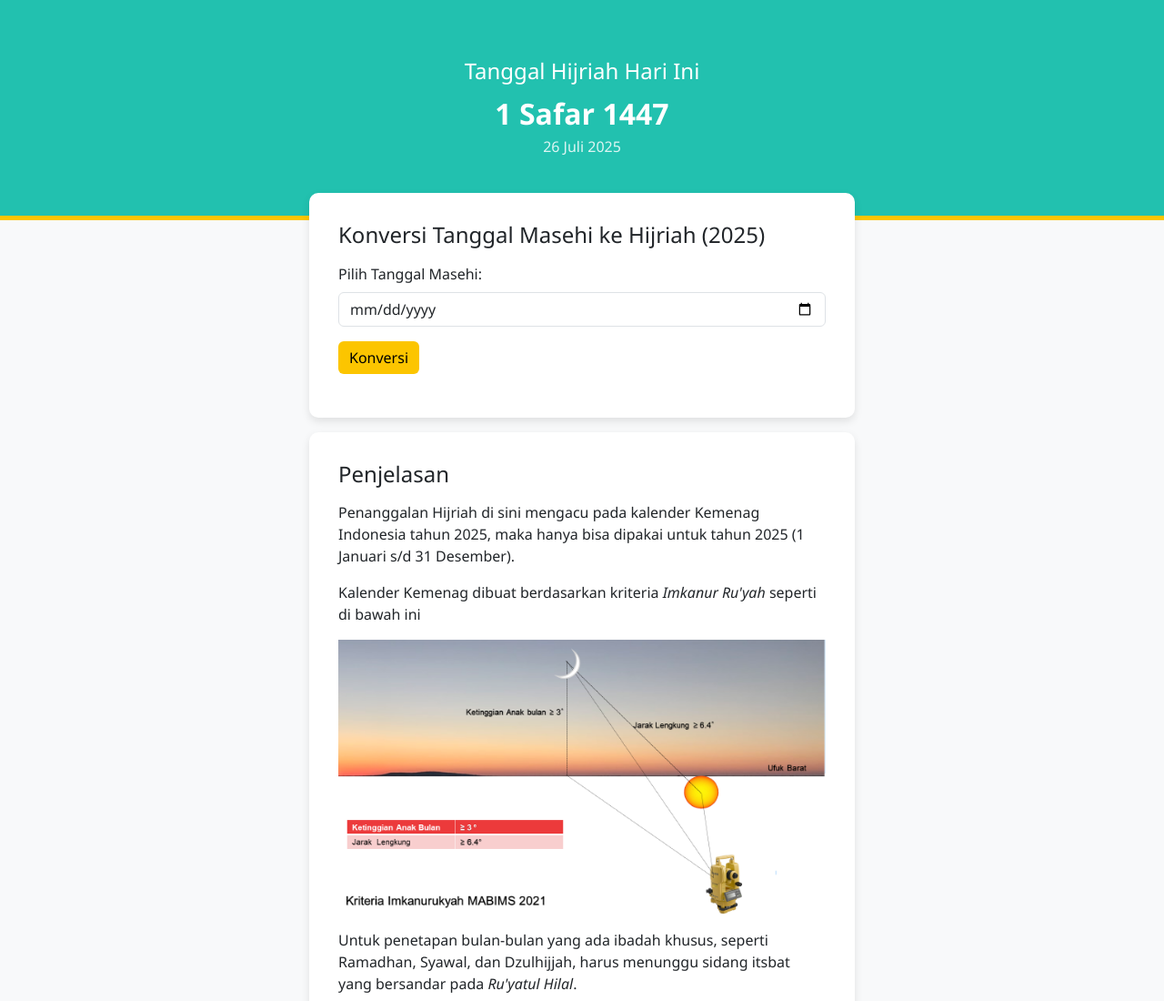
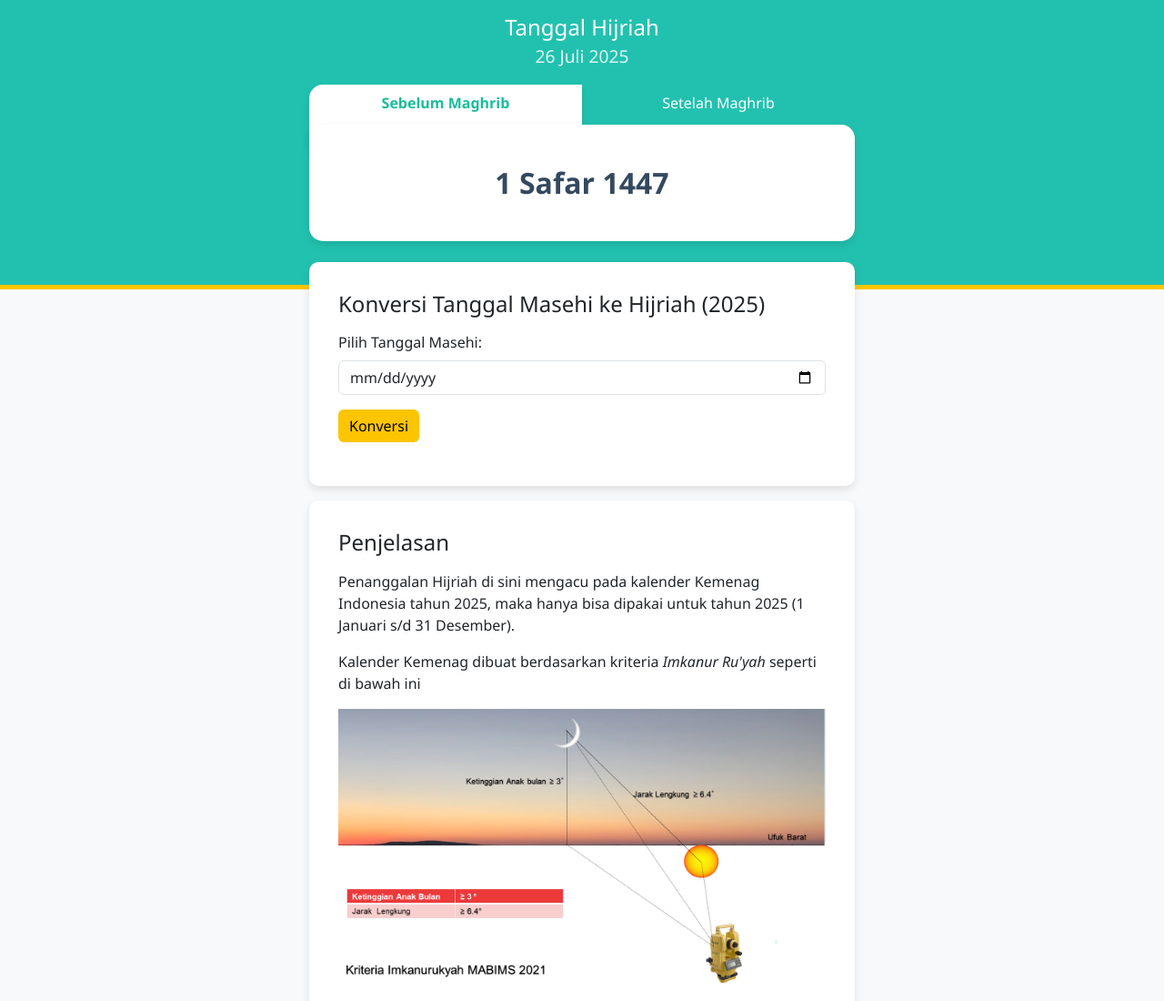
Before and after one commit to PijarAdiluhung/labs, a plain HTML site: page hijri-date/index.html in a window 1280 px wide. Shown: the top 1100 px of the page at 91% size. Drawn offline with nearby package versions, Linux system fonts and the light colour scheme.

Commit message:
added a before and after sunset function

```diff
--- a/hijri-date/index.html
+++ b/hijri-date/index.html
@@ -6,6 +6,7 @@
     <meta name="viewport" content="width=device-width, initial-scale=1">
     <title>Konverter Kalender Hijriah</title>
     <link href="https://cdn.jsdelivr.net/npm/bootstrap@5.3.2/dist/css/bootstrap.min.css" rel="stylesheet">
+    <link href="https://cdn.jsdelivr.net/npm/bootstrap-icons@1.11.1/font/bootstrap-icons.css" rel="stylesheet">
     <link rel="stylesheet" href="style.css">
     <link rel="apple-touch-icon" sizes="180x180" href="../favicons/apple-touch-icon.png">
     <link rel="icon" type="image/png" sizes="32x32" href="../favicons/favicon-32x32.png">
@@ -15,9 +16,18 @@
 
 <body>
     <div class="header text-center">
-        <h4>Tanggal Hijriah Hari Ini</h4>
-        <div class="current-date" id="hijriToday">Memuat...</div>
+        <h4>Tanggal Hijriah</h4>
         <div class="sub-date" id="gregToday">Memuat...</div>
+        <div class="d-flex flex-column align-items-center justify-content-center">
+            <div class="d-flex justify-content-center w-100 mx-auto mt-3" style="max-width: 600px; margin-bottom: 2rem;">
+                <button class="tab-button active active-before-maghrib" id="tabSebelumMaghrib">Sebelum Maghrib</button>
+                <button class="tab-button inactive-after-maghrib" id="tabSetelahMaghrib">Setelah Maghrib</button>
+            </div>
+            <div class="date-display-card">
+                <div class="fs-2 fw-bold" id="hijriToday">Memuat...</div>
+            </div>
+        </div>
+
     </div>
 
     <div class="container converter-section">
@@ -53,7 +63,7 @@
         <p>© 2025 - Pijar Adiluhung</p>
     </div>
 
-    <script src="script.js"></script>
+    <script src="script.js?v=0726.01"></script>
 </body>
 
 </html>
--- a/hijri-date/script.js
+++ b/hijri-date/script.js
@@ -1,8 +1,8 @@
 let data;
 
-fetch('gregorian_hijri_2025.json')
-  .then(response => response.json())
-  .then(json => {
+fetch("gregorian_hijri_2025.json")
+  .then((response) => response.json())
+  .then((json) => {
     data = json;
     displayToday();
   });
@@ -12,29 +12,67 @@ function convertToHijri() {
   const result = data.gregorian_to_hijri[gDate];
 
   if (result) {
-    const [hy, hm, hd] = result.split('-');
+    const [hy, hm, hd] = result.split("-");
     const output = `${parseInt(hd)} ${namaBulanHijri[parseInt(hm)]} ${hy}`;
     document.getElementById("output").innerText = `Tanggal Hijriah: ${output}`;
   } else {
-    document.getElementById("output").innerText = "Tanggal tidak ditemukan (Hanya 2025).";
+    document.getElementById("output").innerText =
+      "Tanggal tidak ditemukan (Hanya 2025).";
   }
+}
+
+function getLocalISODate() {
+  const today = new Date();
+  const year = today.getFullYear();
+  const month = String(today.getMonth() + 1).padStart(2, "0");
+  const day = String(today.getDate()).padStart(2, "0");
+  return `${year}-${month}-${day}`; // e.g., 2025-07-25
 }
 
 function displayToday() {
   const today = new Date();
-  const gToday = today.toISOString().split('T')[0];
-  const gLocale = today.toLocaleDateString('id-ID', { day: 'numeric', month: 'long', year: 'numeric' });
+  const gToday = getLocalISODate(); // instead of toISOString().split('T')[0]
+  const gLocale = today.toLocaleDateString("id-ID", {
+    day: "numeric",
+    month: "long",
+    year: "numeric",
+  });
 
   document.getElementById("gregToday").innerText = gLocale;
 
   const hijri = data.gregorian_to_hijri[gToday];
   if (hijri) {
-    const [hy, hm, hd] = hijri.split('-');
-    document.getElementById("hijriToday").innerText = `${parseInt(hd)} ${namaBulanHijri[parseInt(hm)]} ${hy}`;
+    const [hy, hm, hd] = hijri.split("-");
+    document.getElementById("hijriToday").innerText = `${parseInt(hd)} ${
+      namaBulanHijri[parseInt(hm)]
+    } ${hy}`;
   } else {
-    document.getElementById("hijriToday").innerText = "Tanggal Hijriah tidak ditemukan.";
+    document.getElementById("hijriToday").innerText =
+      "Tanggal Hijriah tidak ditemukan.";
   }
 }
+
+function displayTomorrow() {
+  const tomorrow = new Date();
+  tomorrow.setDate(tomorrow.getDate() + 1); // Add 1 day
+
+  const year = tomorrow.getFullYear();
+  const month = String(tomorrow.getMonth() + 1).padStart(2, "0");
+  const day = String(tomorrow.getDate()).padStart(2, "0");
+  const gTomorrow = `${year}-${month}-${day}`;
+
+  const hijri = data.gregorian_to_hijri[gTomorrow];
+  if (hijri) {
+    const [hy, hm, hd] = hijri.split("-");
+    document.getElementById("hijriToday").innerText = `${parseInt(hd)} ${
+      namaBulanHijri[parseInt(hm)]
+    } ${hy}`;
+  } else {
+    document.getElementById("hijriToday").innerText =
+      "Tanggal Hijriah tidak ditemukan.";
+  }
+}
+
 
 const namaBulanHijri = {
   1: "Muharram",
@@ -48,5 +86,34 @@ const namaBulanHijri = {
   9: "Ramadhan",
   10: "Syawwal",
   11: "Dzulqa'dah",
-  12: "Dzulhijjah"
+  12: "Dzulhijjah",
 };
+
+// Basic UI logic for tab switching (can be expanded with actual date logic later)
+document
+  .getElementById("tabSebelumMaghrib")
+  .addEventListener("click", function () {
+    this.classList.add("active", "active-before-maghrib");
+    this.classList.remove("inactive-before-maghrib");
+    document
+      .getElementById("tabSetelahMaghrib")
+      .classList.remove("active", "active-after-maghrib");
+    document
+      .getElementById("tabSetelahMaghrib")
+      .classList.add("inactive-after-maghrib");
+    displayToday(); // Refresh the display for "Sebelum Maghrib"
+  });
+
+document
+  .getElementById("tabSetelahMaghrib")
+  .addEventListener("click", function () {
+    this.classList.add("active", "active-after-maghrib");
+    this.classList.remove("inactive-after-maghrib");
+    document
+      .getElementById("tabSebelumMaghrib")
+      .classList.remove("active", "active-before-maghrib");
+    document
+      .getElementById("tabSebelumMaghrib")
+      .classList.add("inactive-before-maghrib");
+    displayTomorrow(); // Refresh the display for "Setelah Maghrib"
+  });
--- a/hijri-date/style.css
+++ b/hijri-date/style.css
@@ -5,7 +5,7 @@ body {
 .header {
   background-color: #22c1af;
   color: white;
-  padding: 4rem 1rem;
+  padding: 1rem 2rem 3rem;
   border-bottom: 5px solid #fcc500;
 }
 .footer {
@@ -16,14 +16,94 @@ body {
   position: relative;
   z-index: 1;
 }
-.current-date {
-  font-size: 2rem;
+.sub-date {
+  font-size: 1.2rem;
+  margin-top: -5px;
+  opacity: 0.85;
+}
+.date-display-card {
+  background-color: white;
+  color: #34495e; /* Dark grey for text inside card */
+  padding: 2rem 1rem;
+  width: 100%;
+  max-width: 600px;
+  border-radius: 15px;
+  font-size: 3rem;
+  font-weight: bold;
+  /* margin-top: -4rem; /* Overlap with tabs */
+  box-shadow: 0 4px 8px rgba(0, 0, 0, 0.1);
+  position: relative;
+  z-index: 9; /* Ensure it's above the tabs */
+}
+.tab-button {
+  background-color: transparent;
+  border: none;
+  color: white;
+  padding: 0.5rem 0.5rem;
+  font-size: 1rem;
+  cursor: pointer;
+  transition: background-color 0.3s ease;
+  position: relative;
+  z-index: 1;
+  flex: 1 1 0; /* Make each tab take equal full width */
+  width: 100%;
+}
+.tab-button.active {
   font-weight: bold;
 }
-.sub-date {
-  font-size: 1rem;
-  opacity: 0.85;
+
+.date-display-card {
+  background-color: white;
+  color: #34495e; /* Dark grey for text inside card */
+  padding: 2.5rem 1.5rem;
+  max-width: 600px;
+  border-radius: 15px;
+  font-size: 3rem;
+  font-weight: bold;
+  margin-top: -3.5rem; /* Overlap with tabs */
+  box-shadow: 0 4px 8px rgba(0, 0, 0, 0.1);
+  position: relative;
+  z-index: 9; /* Ensure it's above the tabs */
 }
+
+/* Specific styling for the 'Setelah Maghrib' active tab */
+.tab-button.active-after-maghrib {
+  background-color: white;
+  color: #1abc9c; /* Text color for the active tab */
+  border-top-right-radius: 15px;
+  border-top-left-radius: 0;
+  padding-bottom: 2.25rem; /* Extend downwards to meet the card */
+  position: relative;
+  z-index: 3; /* Make sure it's above the other tab */
+  box-shadow: 0 4px 8px rgba(0, 0, 0, 0.1); /* Match card shadow */
+}
+.tab-button.active-before-maghrib {
+  background-color: white;
+  color: #1abc9c;
+  border-top-left-radius: 15px;
+  border-top-right-radius: 0;
+  padding-bottom: 2.25rem; /* Extend downwards to meet the card */
+  position: relative;
+  z-index: 3;
+  box-shadow: 0 4px 8px rgba(0, 0, 0, 0.1);
+}
+
+/* Positioning the inactive tab relative to the active tab */
+.tab-button.inactive-before-maghrib {
+  background-color: transparent;
+  border: none;
+  color: white;
+  z-index: 1;
+  padding-bottom: 2.25rem; /* Revert to normal padding */
+}
+.tab-button.inactive-after-maghrib {
+  background-color: transparent;
+  border: none;
+  color: white;
+  z-index: 1;
+  padding-bottom: 2.25rem; /* Revert to normal padding */
+}
+
 .converter-section {
   background: white;
   margin-top: -30px;
```
Also changed, not shown: tasbih/index.html (+0 -1 lines).
